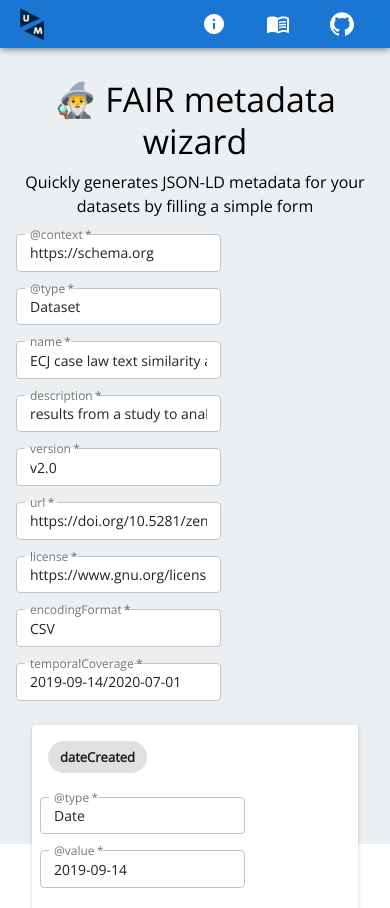
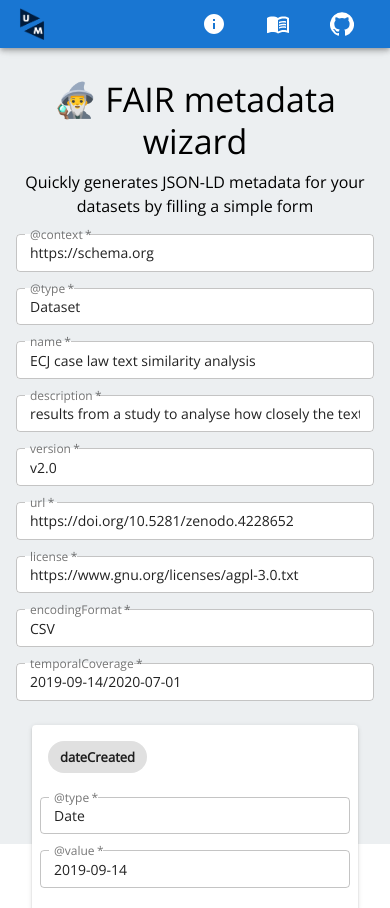
Before and after one commit to vemonet/json-ld-editor-react, a React Native app: screen /fair-metadata-wizard/ in a window 390 px wide. Shown: the top 908 px of the page. Built offline with nearby package versions, Linux system fonts and the light colour scheme.

Commit message:
refactor wizard

```diff
--- a/src/JsonldWizard.tsx
+++ b/src/JsonldWizard.tsx
@@ -5,10 +5,10 @@ import { FormControl, TextField, Input, InputLabel, FormHelperText, Select } fro
 import GetAppIcon from '@material-ui/icons/GetApp';
 import AddIcon from '@material-ui/icons/Add';
 
-import Autocomplete from '@material-ui/lab/Autocomplete';
-import MenuItem from '@material-ui/core/MenuItem';
-import Snackbar from '@material-ui/core/Snackbar';
-import MuiAlert, { AlertProps } from '@material-ui/lab/Alert';
+// import Autocomplete from '@material-ui/lab/Autocomplete';
+// import MenuItem from '@material-ui/core/MenuItem';
+// import Snackbar from '@material-ui/core/Snackbar';
+// import MuiAlert, { AlertProps } from '@material-ui/lab/Alert';
 
 const useStyles = makeStyles(theme => ({
   link: {
@@ -68,12 +68,155 @@ export default function JsonldWizard() {
   const classes = useStyles();
   const theme = useTheme();
 
-  // https://github.com/kodymoodley/fair-metadata-generator/blob/main/questions.csv
+  // Original form and output:
+  // Questions: https://github.com/kodymoodley/fair-metadata-generator/blob/main/questions.csv
   // Full output: https://github.com/kodymoodley/fair-metadata-html-page-generator/blob/main/testdata/inputdata/test.jsonld
+
   const [state, setState] = React.useState({
     open: false,
     dialogOpen: false,
-    wizard_jsonld: {
+    wizard_jsonld: wizard_jsonld
+  });
+  const stateRef = React.useRef(state);
+  // Avoid conflict when async calls
+  const updateState = React.useCallback((update) => {
+    stateRef.current = {...stateRef.current, ...update};
+    setState(stateRef.current);
+  }, [setState]);
+
+
+  const handleSubmit  = (event: React.FormEvent) => {
+    // Trigger file download
+    event.preventDefault();
+    var element = document.createElement('a');
+    element.setAttribute('href', 'data:text/turtle;charset=utf-8,' + encodeURIComponent(JSON.stringify(state.wizard_jsonld, null, 4)));
+    element.setAttribute('download', 'metadata.json');
+    element.style.display = 'none';
+    document.body.appendChild(element);
+    element.click();
+    document.body.removeChild(element);
+    setState({...state, open: true})
+  }
+  // Close Snackbar
+  // const handleClose = () => {
+  //   setState({...state, open: false})
+  // };
+  // const handleChange = (event: React.ChangeEvent<HTMLInputElement>) => {
+  //   console.log(event.target);
+  //   setState({...state, [event.target.id]: event.target.value})
+  // }
+  // const handleCategoryDropdown = (event: React.ChangeEvent<HTMLInputElement>) => {
+  //   setState({...state, category_dropdown: event.target.value})
+  // }
+
+  return(
+    <Container className='mainContainer'>
+      <Typography variant="h4" style={{textAlign: 'center', marginBottom: theme.spacing(1)}}>
+        🧙‍♂️ FAIR metadata wizard
+      </Typography>
+      <Typography variant="body1" style={{textAlign: 'center', marginBottom: theme.spacing(1)}}>
+        Quickly generates JSON-LD metadata for your datasets by filling a simple form
+      </Typography>
+
+      <form onSubmit={handleSubmit}>
+        <FormControl className={classes.settingsForm}>
+
+          <RenderObjectForm renderObject={state.wizard_jsonld}
+            onChange={(wizard_jsonld: any) => {updateState({wizard_jsonld}); console.log(state.wizard_jsonld) } }
+          />
+
+          <div style={{width: '100%', textAlign: 'center'}}>
+            <Button type="submit"
+              variant="contained"
+              className={classes.saveButton}
+              startIcon={<GetAppIcon />}
+              color="secondary" >
+                Download metadata as JSON-LD
+            </Button>
+          </div>
+        </FormControl>
+      </form>
+    </Container>
+  )
+}
+
+// Recursive component to display a JSON-LD object as form
+const RenderObjectForm = ({ renderObject, onChange }: any) => {
+  const classes = useStyles();
+  const theme = useTheme();
+
+  const handleChange = (event: React.ChangeEvent<HTMLInputElement>) => {
+    renderObject[event.target.id] = event.target.value
+    // call onChange function given by parent
+    onChange(renderObject)
+  }
+
+  const handleRecursiveChange = (property: any, subSelections: any) => {
+    renderObject[property] = subSelections;
+    onChange(renderObject);
+  }
+
+  const handleAddEntry = (property: any, event: any) => {
+    if (renderObject[property].length > 0) {
+      renderObject[property].push(renderObject[property][0]);
+    } else {
+      renderObject[property].push('New entry');
+    }
+    onChange(renderObject);
+  }
+
+  // https://betterprogramming.pub/recursive-rendering-with-react-components-10fa07c45456
+  return (
+    <div>
+      {/* Object.keys(renderObject).map(...) */}
+      {Object.keys(renderObject).map((property: any, key: number) => (
+        <div key={key}>
+          {/* if property is a string : TextInput */}
+          {(typeof renderObject[property] === 'string' && renderObject[property]) &&
+            <TextField
+              id={property}
+              label={property}
+              placeholder={property}
+              value={renderObject[property]}
+              required
+              className={classes.fullWidth}
+              variant="outlined"
+              onChange={handleChange}
+              size='small'
+              InputProps={{
+                className: classes.input
+              }}
+            />
+          }
+
+          {/* if property is an object : RenderObjectForm recursion */}
+          {(typeof renderObject[property] === 'object' && renderObject[property]) &&
+            <Card elevation={2} className={classes.paperPadding}>
+              <Chip label={property}  style={{fontWeight: 900, marginBottom: theme.spacing(2), marginLeft: theme.spacing(1)}} />
+              { Array.isArray(renderObject[property]) &&
+                <Button onClick={(subSelections: any) => handleAddEntry(property, subSelections)}
+                  // style={{width: '100%'}}
+                  variant="contained"
+                  size="small"
+                  className={classes.addEntryButton}
+                  startIcon={<AddIcon />}
+                  color="primary" >
+                    Add entry
+                </Button>
+              }
+              <RenderObjectForm
+                renderObject={renderObject[property]}
+                onChange={(subSelections: any) => handleRecursiveChange(property, subSelections)}
+              />
+            </Card>
+          }
+        </div>
+      ))}
+    </div>
+  )
+}
+
+const wizard_jsonld = {
   "@context": "https://schema.org",
   "@type": "Dataset",
   "name": "ECJ case law text similarity analysis",
@@ -110,12 +253,6 @@ export default function JsonldWizard() {
       "court decisions",
       "text similarity",
       "network analysis",
-          "word embeddings",
-          "word2vec",
-          "ecj",
-          "cjeu",
-          "EU court of justice",
-          "citations"
   ],
   "creator": {
       "@type": "Person",
@@ -217,14 +354,6 @@ export default function JsonldWizard() {
           },
           {
               "@type": "Person",
-                  "name": "Pedro Hernandez Serrano"
-              },
-              {
-                  "@type": "Person",
-                  "name": "Gijs van Dijck"
-              },
-              {
-                  "@type": "Person",
               "name": "Michel Dumontier"
           }
       ],
@@ -246,209 +375,6 @@ export default function JsonldWizard() {
       }
   }
 }
-  });
-  const stateRef = React.useRef(state);
-  // Avoid conflict when async calls
-  const updateState = React.useCallback((update) => {
-    stateRef.current = {...stateRef.current, ...update};
-    setState(stateRef.current);
-  }, [setState]);
-
-  const handleSubmit  = (event: React.FormEvent) => {
-    event.preventDefault();
-
-    // Trigger file download
-    var element = document.createElement('a');
-    element.setAttribute('href', 'data:text/turtle;charset=utf-8,' + encodeURIComponent(JSON.stringify(state.wizard_jsonld, null, 4)));
-    element.setAttribute('download', 'metadata.json');
-    element.style.display = 'none';
-    document.body.appendChild(element);
-    element.click();
-    document.body.removeChild(element);
-    setState({...state, open: true})
-  }
-  // Close Snackbar
-  // const handleClose = () => {
-  //   setState({...state, open: false})
-  // };
-  // const handleChange = (event: React.ChangeEvent<HTMLInputElement>) => {
-  //   console.log(event.target);
-  //   setState({...state, [event.target.id]: event.target.value})
-  // }
-  // const handleCategoryDropdown = (event: React.ChangeEvent<HTMLInputElement>) => {
-  //   setState({...state, category_dropdown: event.target.value})
-  // }
-  // const handleStatusDropdown = (event: React.ChangeEvent<HTMLInputElement>) => {
-  //   setState({...state, project_status: event.target.value})
-  // }
-
-  return(
-    <Container className='mainContainer'>
-      <Typography variant="h4" style={{textAlign: 'center', marginBottom: theme.spacing(1)}}>
-        🧙‍♂️ FAIR metadata wizard
-      </Typography>
-
-      <Typography variant="body1" style={{textAlign: 'center', marginBottom: theme.spacing(1)}}>
-        Quickly generates JSON-LD metadata for your datasets by filling a simple form
-      </Typography>
-
-      {/* <Typography variant="body1" style={{textAlign: 'left', marginLeft: '30px', marginBottom: '20px'}}>
-        <br/>Your project will be automatically be added to the website tomorrow 📊
-        <br/>N.B. your project needs to be in <a href="https://github.com/MaastrichtU-IDS" className={classes.link}>MaastrichtU-IDS organization</a> to be retrieved automatically, <a href="https://github.com/MaastrichtU-IDS/fair-metadata-wizard/issues" className={classes.link}>create an issue</a> if it is hosted under a different name, we will add it to the list of external repositories.
-      </Typography> */}
-
-      <form onSubmit={handleSubmit}>
-        <FormControl className={classes.settingsForm}>
-
-          <RenderQuestion renderObject={state.wizard_jsonld}
-            onChange={(wizard_jsonld: any) => {updateState({wizard_jsonld}); console.log(state.wizard_jsonld) } }
-          />
-
-          <div style={{width: '100%', textAlign: 'center'}}>
-            <Button type="submit"
-              // style={{width: '100%'}}
-              variant="contained"
-              className={classes.saveButton}
-              startIcon={<GetAppIcon />}
-              color="secondary" >
-                Download metadata as JSON-LD
-            </Button>
-          </div>
-
-        </FormControl>
-      </form>
-
-    </Container>
-  )
-}
-
-
-
-// Recursive component
-const RenderQuestion = ({ renderObject, onChange }: any) => {
-  const classes = useStyles();
-  const theme = useTheme();
-
-  const handleChange = (event: React.ChangeEvent<HTMLInputElement>) => {
-    // console.log(event.target);
-    // setState({...state, [event.target.id]: event.target.value})
-    renderObject[event.target.id] = event.target.value
-    onChange(renderObject)
-  }
-
-  // const handleChange = (selectedOptionId: any): any => {
-  //   // // is currently selected
-  //   // if(renderObject[selectedOptionId]){
-  //   //   // remove selected key from options list
-  //   //   delete renderObject[selectedOptionId];
-  //   // } else { // is not currently selected
-  //   //   // Add selected key to optionsList
-  //   //   renderObject[selectedOptionId] = {}
-  //   // }
-  //   console.log(selectedOptionId);
-  //   renderObject[selectedOptionId] = {}
-  //   // call onChange function given by parent
-  //   onChange(renderObject)
-  //   // console.log('renderObject');
-  //   // console.log(renderObject);
-  // }
-
-  const handleRecursiveChange = (property: any, subSelections: any) => {
-    // console.log('property');
-    // console.log(property);
-    // console.log(subSelections);
-    renderObject[property] = subSelections;
-    // call onChange function given by parent
-    onChange(renderObject);
-  }
-
-  const handleAddEntry = (property: any, event: any) => {
-    if (renderObject[property].length > 0) {
-      renderObject[property].push(renderObject[property][0]);
-    } else {
-      renderObject[property].push('New entry');
-    }
-    onChange(renderObject);
-  }
-
-  // function wizard_render(json_object):
-  // Iterate properties in the given json_object
-  // if property startsWith('@') > ignore
-  // if property value = array > Create button to add entry
-  // if property value = string or object with @value > Create TextInput
-  // if property value = object > Create Card and call wizard_render(object)
-  // https://betterprogramming.pub/recursive-rendering-with-react-components-10fa07c45456
-  return (
-    <div>
-      {/* Object.keys(renderObject).map(...) */}
-      {Object.keys(renderObject).map((property: any, key: number) => (
-        <div key={key}>
-          {/* if property is a string : TextInput */}
-          {(typeof renderObject[property] === 'string' && renderObject[property]) &&
-            <TextField
-              id={property}
-              label={property}
-              placeholder={property}
-              value={renderObject[property]}
-              required
-              // className={classes.fullWidth}
-              variant="outlined"
-              onChange={handleChange}
-              size='small'
-              InputProps={{
-                className: classes.input
-              }}
-              // InputLabelProps={{
-              //   className: classes.normalFont
-              // }}
-              // inputRef={this.formSearchQuery}
-              // defaultValue={triplestore.search_query}
-            />
-          }
-          {/* if property is an array: RenderQuestion recursion */}
-          {/* {(typeof renderObject[property] === 'array' && renderObject[property]) &&
-            <Card elevation={2} className={classes.paperPadding}>
-              <Typography variant="body2" style={{textAlign: 'left', marginBottom: theme.spacing(1), marginLeft: theme.spacing(2)}}>
-                {property}
-              </Typography>
-              <RenderQuestion
-                renderObject={renderObject[property]}
-                onChange={(subSelections: any) => handleRecursiveChange(property, subSelections)}
-              />
-            </Card>
-          } */}
-
-          {/* if property is an object : RenderQuestion recursion */}
-          {(typeof renderObject[property] === 'object' && renderObject[property]) &&
-            <Card elevation={2} className={classes.paperPadding}>
-              {/* <Typography variant="body1" style={{textAlign: 'left', fontWeight: 900, marginBottom: theme.spacing(1), marginLeft: theme.spacing(2)}}>
-                {property}
-              </Typography> */}
-              <Chip label={property}  style={{fontWeight: 900, marginBottom: theme.spacing(2), marginLeft: theme.spacing(1)}} />
-              { Array.isArray(renderObject[property]) &&
-                  <Button onClick={(subSelections: any) => handleAddEntry(property, subSelections)}
-                  // style={{width: '100%'}}
-                  variant="contained"
-                  size="small"
-                  className={classes.addEntryButton}
-                  startIcon={<AddIcon />}
-                  color="primary" >
-                    Add entry
-                </Button>
-              }
-              <RenderQuestion
-                renderObject={renderObject[property]}
-                onChange={(subSelections: any) => handleRecursiveChange(property, subSelections)}
-              />
-            </Card>
-          }
-        </div>
-      ))}
-    </div>
-  )
-}
-
-
 
 
 
```
Lines whose indentation alone changed are shown as unchanged.
